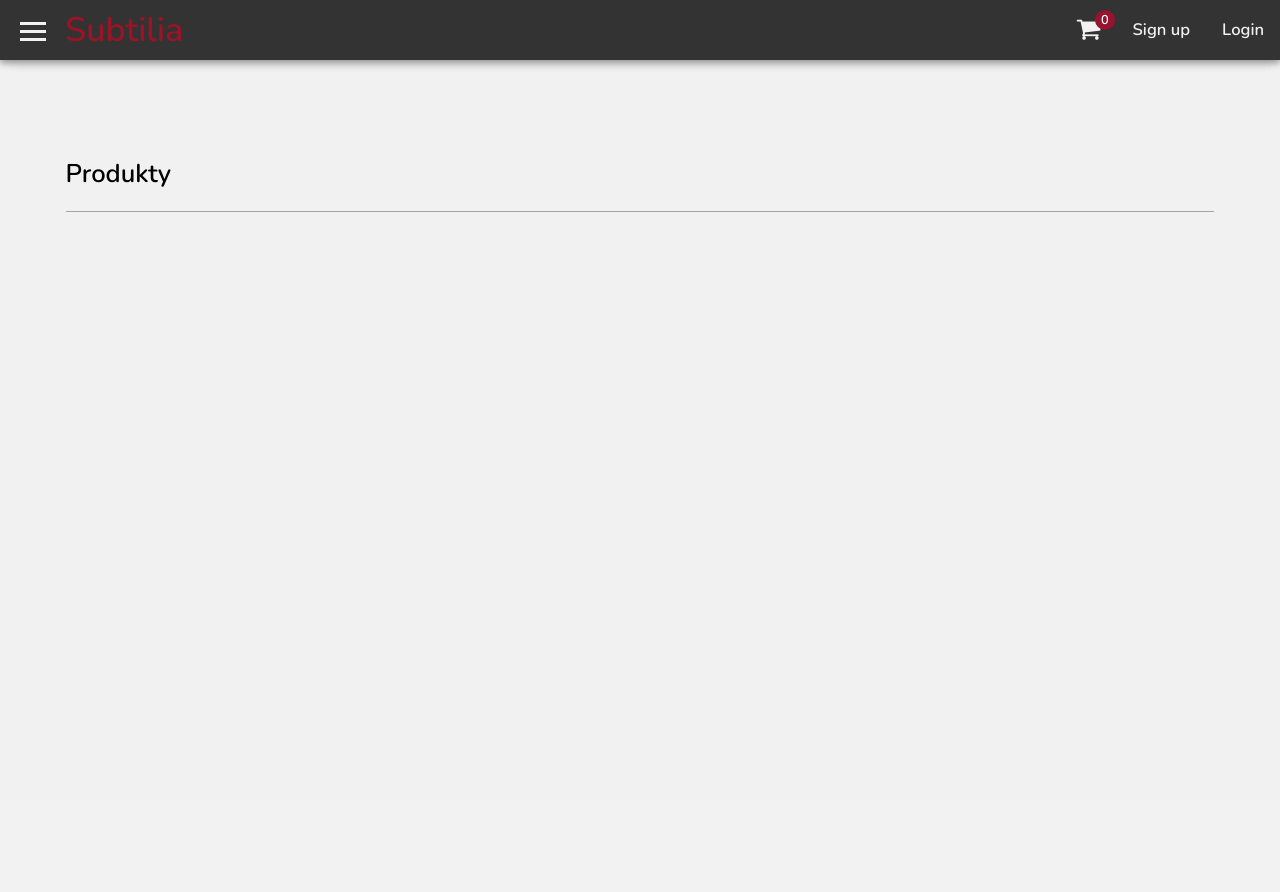
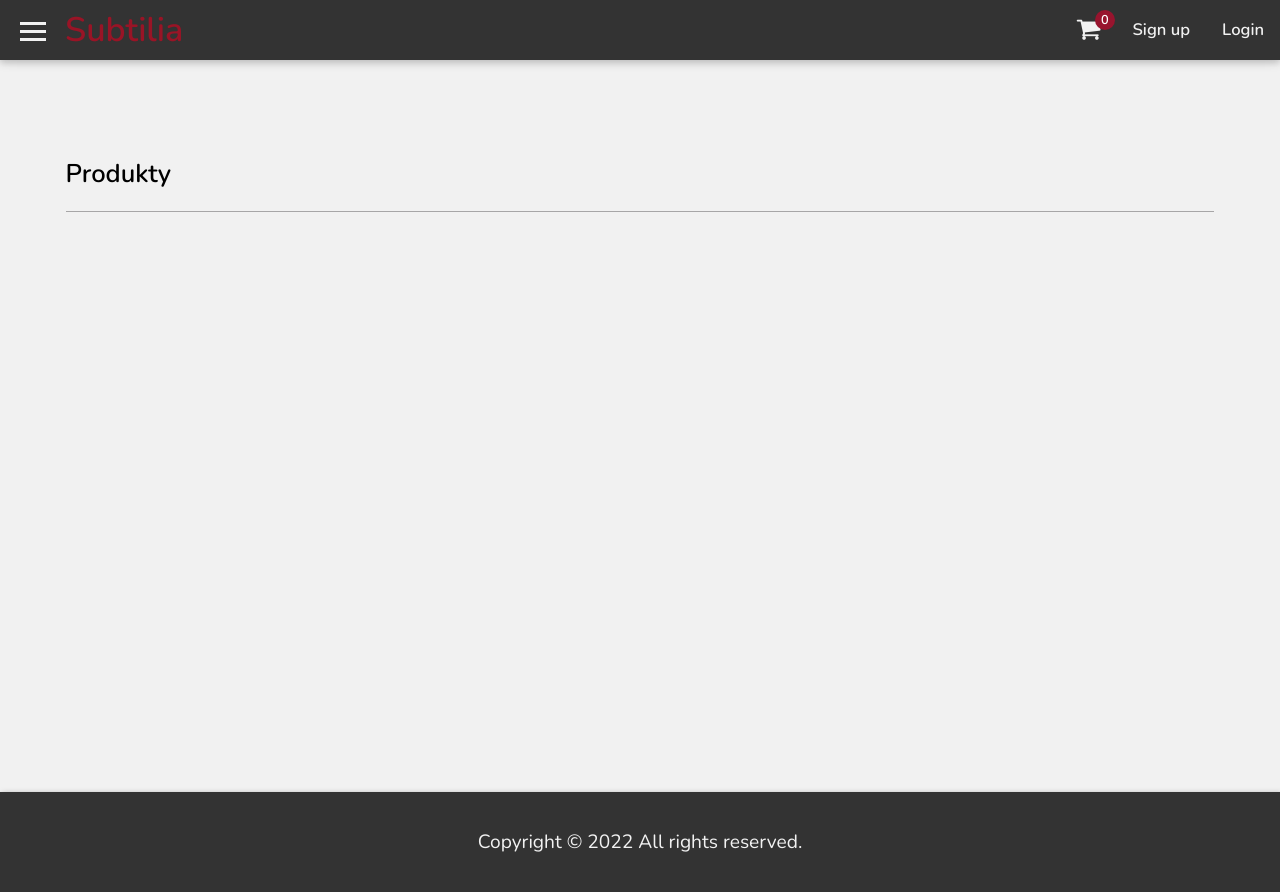
Before and after one commit to kleist0202/subtilia, a Django app: page / in a window 1280 px wide. Before the commit the page ends 212 px from the top, so only its background shows below. Run offline with Django 4.2, Linux system fonts and the light colour scheme; data that the repository does not hold is empty.

Commit message:
add footer

```diff
--- /dev/null
+++ b/ordering_website/templates/ordering_website/footer.html
@@ -0,0 +1,3 @@
+<div class="footer">
+    <span>Copyright © 2022 All rights reserved.</span>
+</div>
--- a/ordering_website/templates/ordering_website/index.html
+++ b/ordering_website/templates/ordering_website/index.html
@@ -11,9 +11,12 @@
 
     <body>
         {% include 'ordering_website/navbar.html' %}
+
         {% block content %}
 
         {% endblock %}
+
+        {% include 'ordering_website/footer.html' %}
     </body>
 
 </html>
--- a/ordering_website/templates/ordering_website/wines_list.html
+++ b/ordering_website/templates/ordering_website/wines_list.html
@@ -1,7 +1,3 @@
-{% extends 'ordering_website/home.html' %}
-
-{% block content %}
-
 {% load static %}
 {% load ordering_website_extras %}
 
@@ -63,5 +59,3 @@
 
 <script src="{% static 'js/wine_preview.js' %}">
 </script>
-
-{% endblock %}
--- a/static/css/style.css
+++ b/static/css/style.css
@@ -1072,6 +1072,22 @@ span.price {
 .admin-action:hover {
     color: red;
 }
+/* footer */
+
+.footer {
+    display: flex;
+    font-size: 1.5rem;
+    position: relative;
+    z-index: 0;
+    width: 100%;
+    height: 100px;
+    background: #333;
+    color: #f2f2f2;
+    margin-top: 50px;
+    align-items: center;
+    justify-content: center;
+    box-shadow: 2px 2px 6px rgba(0, 0, 0, .4);
+}
 
 /* overall */
 
```
